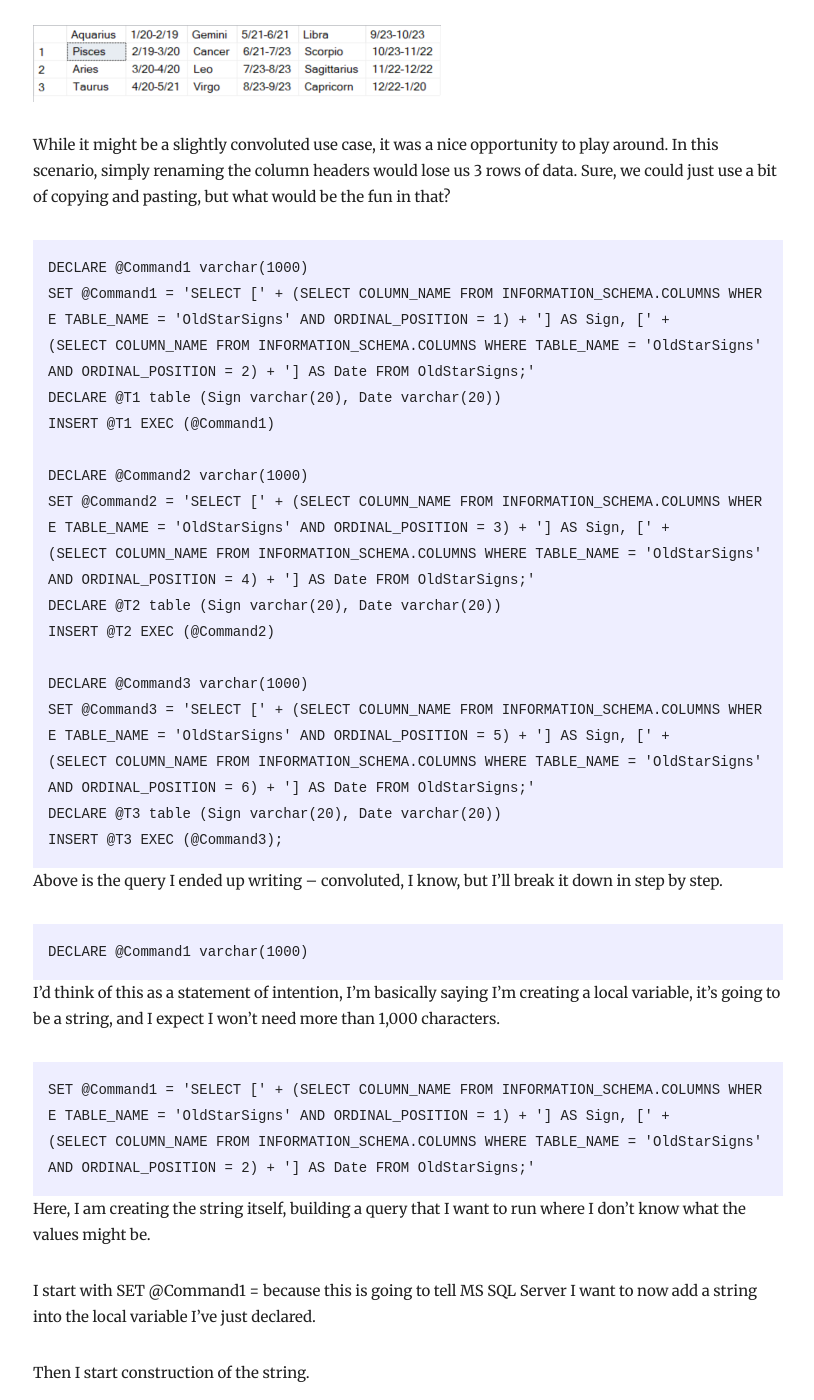
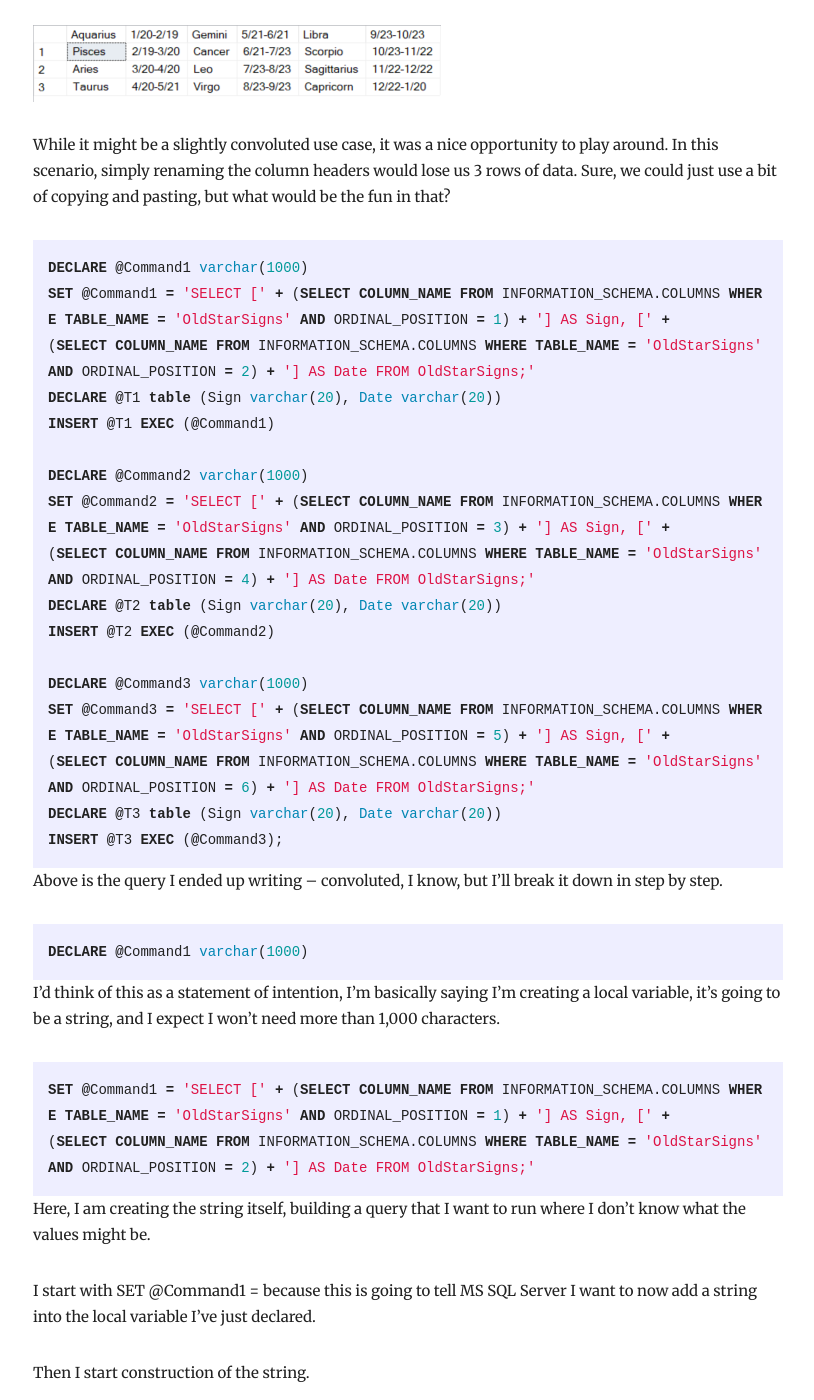
Before and after one commit to CRMarland/crmarland.github.io, a Jekyll site: the page built from _posts/2021-02-05-dynamic-queries.md, in a window 1280 px wide and 1400 px high, scrolled down 1149 px. Shown: the whole window, without its empty margins (232-1046 px from the left). Built offline with Jekyll 4.4.1, drawn with Linux system fonts in a browser that asks for light colours; nearby versions of some CDN libraries; some of the changed text lies outside the part shown.

Commit message:
Update 2021-02-05-dynamic-queries.md

````diff
--- a/_posts/2021-02-05-dynamic-queries.md
+++ b/_posts/2021-02-05-dynamic-queries.md
@@ -16,7 +16,7 @@ The essence of the challenge is that you have 3 inputs: old star sign date range
 
 While it might be a slightly convoluted use case, it was a nice opportunity to play around. In this scenario, simply renaming the column headers would lose us 3 rows of data. Sure, we could just use a bit of copying and pasting, but what would be the fun in that?
 
-```
+```sql
 DECLARE @Command1 varchar(1000)
 SET @Command1 = 'SELECT [' + (SELECT COLUMN_NAME FROM INFORMATION_SCHEMA.COLUMNS WHERE TABLE_NAME = 'OldStarSigns' AND ORDINAL_POSITION = 1) + '] AS Sign, [' +
 (SELECT COLUMN_NAME FROM INFORMATION_SCHEMA.COLUMNS WHERE TABLE_NAME = 'OldStarSigns' AND ORDINAL_POSITION = 2) + '] AS Date FROM OldStarSigns;'
@@ -38,14 +38,14 @@ INSERT @T3 EXEC (@Command3);
 
 Above is the query I ended up writing – convoluted, I know, but I’ll break it down in step by step.
 
-```
+```sql
 DECLARE @Command1 varchar(1000)
 ```
 
 
 I’d think of this as a statement of intention, I’m basically saying I’m creating a local variable, it’s going to be a string, and I expect I won’t need more than 1,000 characters.
 
-```
+```sql
 SET @Command1 = 'SELECT [' + (SELECT COLUMN_NAME FROM INFORMATION_SCHEMA.COLUMNS WHERE TABLE_NAME = 'OldStarSigns' AND ORDINAL_POSITION = 1) + '] AS Sign, [' +
 (SELECT COLUMN_NAME FROM INFORMATION_SCHEMA.COLUMNS WHERE TABLE_NAME = 'OldStarSigns' AND ORDINAL_POSITION = 2) + '] AS Date FROM OldStarSigns;'
 ```
@@ -59,14 +59,14 @@ Then I start construction of the string.
 
 SELECT [‘ (…) ‘] AS Sign, [‘ (…) ‘] AS Date FROM OldStarSigns;’ – this is a classic query, the interesting bit is what does inside the two (…)s.
 
-```
+```sql
 SELECT COLUMN_NAME FROM INFORMATION_SCHEMA WHERE TABLE_NAME = ‘OldStarSigns’ AND ORDINAL POSITION = 1
 ```
 
 
 Here I am querying SQL Server’s Information Schema asking it to give me the name of the first column.
 
-```
+```sql
 SELECT COLUMN_NAME FROM INFORMATION_SCHEMA WHERE TABLE_NAME = ‘OldStarSigns’ AND ORDINAL POSITION = 2
 ```
 
@@ -75,7 +75,7 @@ And here I’m asking for it to give me the name of the second column.
 
 The end product of this is a string that reads “SELECT [Aquarius] AS Sign, [1/20–2/19] AS Date FROM OldStarSigns;”
 
-```
+```sql
 DECLARE @T1 table (Sign varchar(20), Date varchar(20))
 INSERT @T1 EXEC (@Command1)
 ```
@@ -88,7 +88,7 @@ Once written I then create a table variable and insert into that table an execut
 
 This is repeated another two times, and the results are then combined in a CTE
 
-```
+```sql
 WITH DateSigns2 AS (
 				SELECT * FROM @T1
 				UNION
@@ -105,7 +105,7 @@ Producing the following:
 
 After that, I summoned all the dates
 
-```
+```sql
 StarDates1 AS (
 				SELECT COLUMN_NAME AS Dates, ORDINAL_POSITION - 1 AS Pos
 				FROM INFORMATION_SCHEMA.COLUMNS
@@ -115,7 +115,7 @@ StarDates1 AS (
 
 Then summoned all the star signs
 
-```
+```sql
 StarSigns1 AS (
 				SELECT COLUMN_NAME AS Sign, ORDINAL_POSITION AS Pos
 				FROM INFORMATION_SCHEMA.COLUMNS
@@ -125,7 +125,7 @@ StarSigns1 AS (
 
 And after that, joined them together (notice how I used the ORIGINAL_POSITION -1 for even numbers so that they would correspond to the odd numbers in a join).
 
-```
+```sql
 DateSigns1 AS (
 				SELECT Sign, Dates
 				FROM StarDates1 a
@@ -139,7 +139,7 @@ The end result ended up looking like this
 
 Which could then be unioned with my DateSigns2 table (this was all the star signs that weren’t column headers)
 
-```
+```sql
 DateSigns AS (
 				SELECT *
 				FROM DateSigns1
@@ -159,7 +159,7 @@ While this was by no means the most efficient way of solving this problem, but t
 
 P.S. Another trick I learnt in the solving of this challenge is that if you want to add a new row ID that mirrors the row index on the left hand side, you can do so by adding the following:
 
-```
+```sql
 ROW_NUMBER() OVER (ORDER BY (SELECT 100)) AS Row_ID
 ```
 
````
